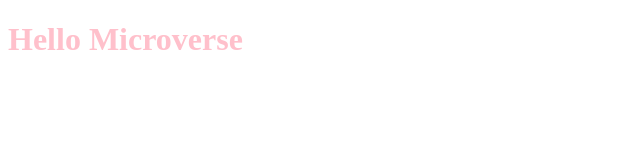
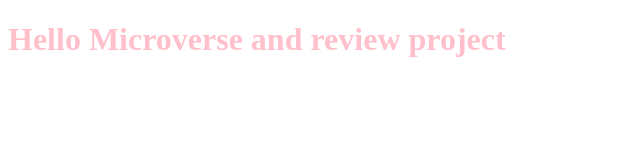
Before and after one commit to harshita02/Hello-Microverse, a website: page index.html in a window 1280 px wide. Shown: the whole page, without its empty margins (0-640 px from the left). Drawn offline with Linux system fonts and the light colour scheme.

Commit message:
Update index.html

```diff
--- a/index.html
+++ b/index.html
@@ -4,10 +4,10 @@
     <meta charset="UTF-8">
     <meta http-equiv="X-UA-Compatible" content="IE=edge">
     <meta name="viewport" content="width=device-width, initial-scale=1.0">
-    <title>Document</title>
+    <title>Document To Change</title>
     <link rel="stylesheet" href="style.css">
 </head>
 <body>
-    <h1>Hello Microverse</h1>
+    <h1>Hello Microverse and review project</h1>
 </body>
 </html>
```
